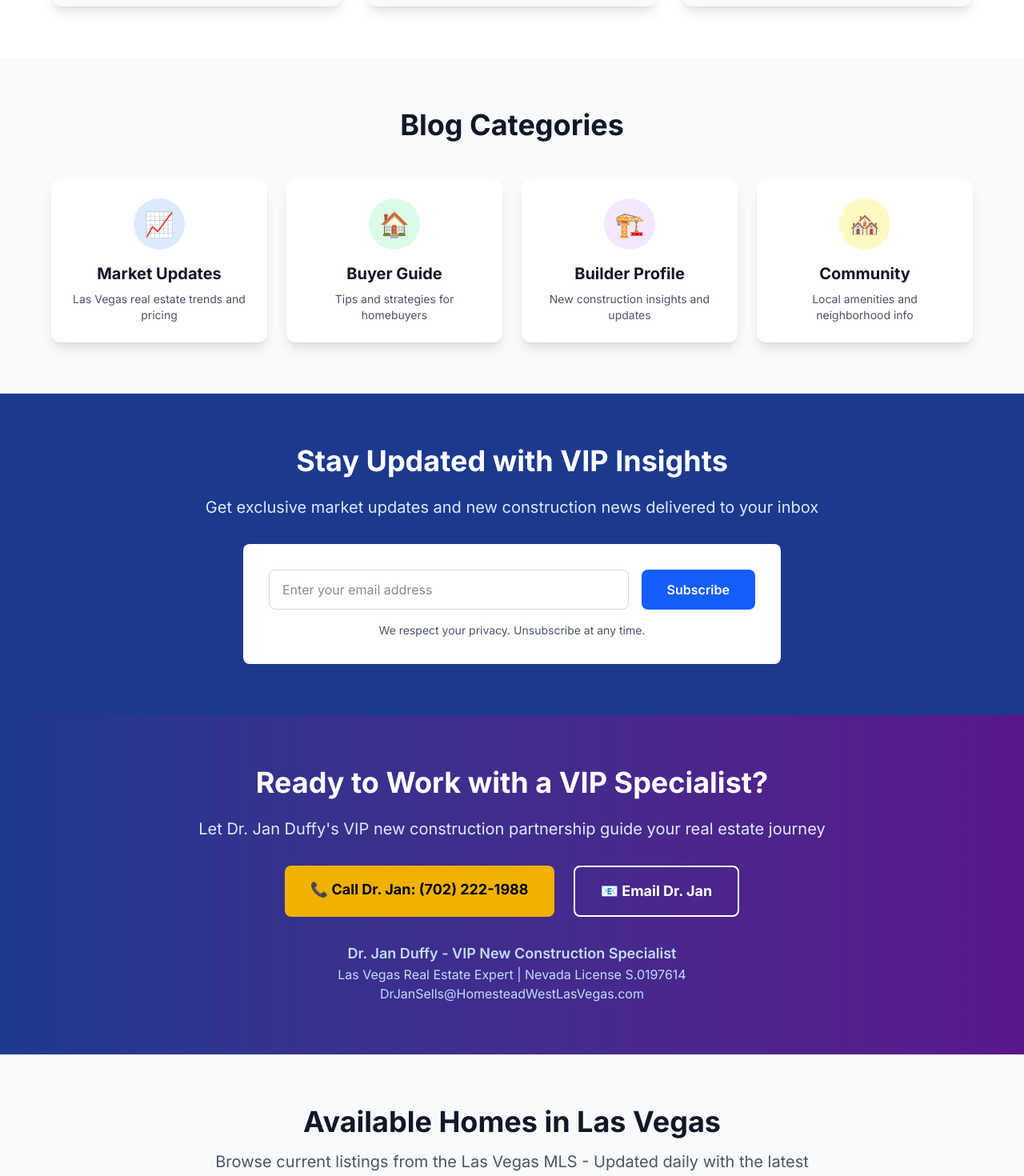
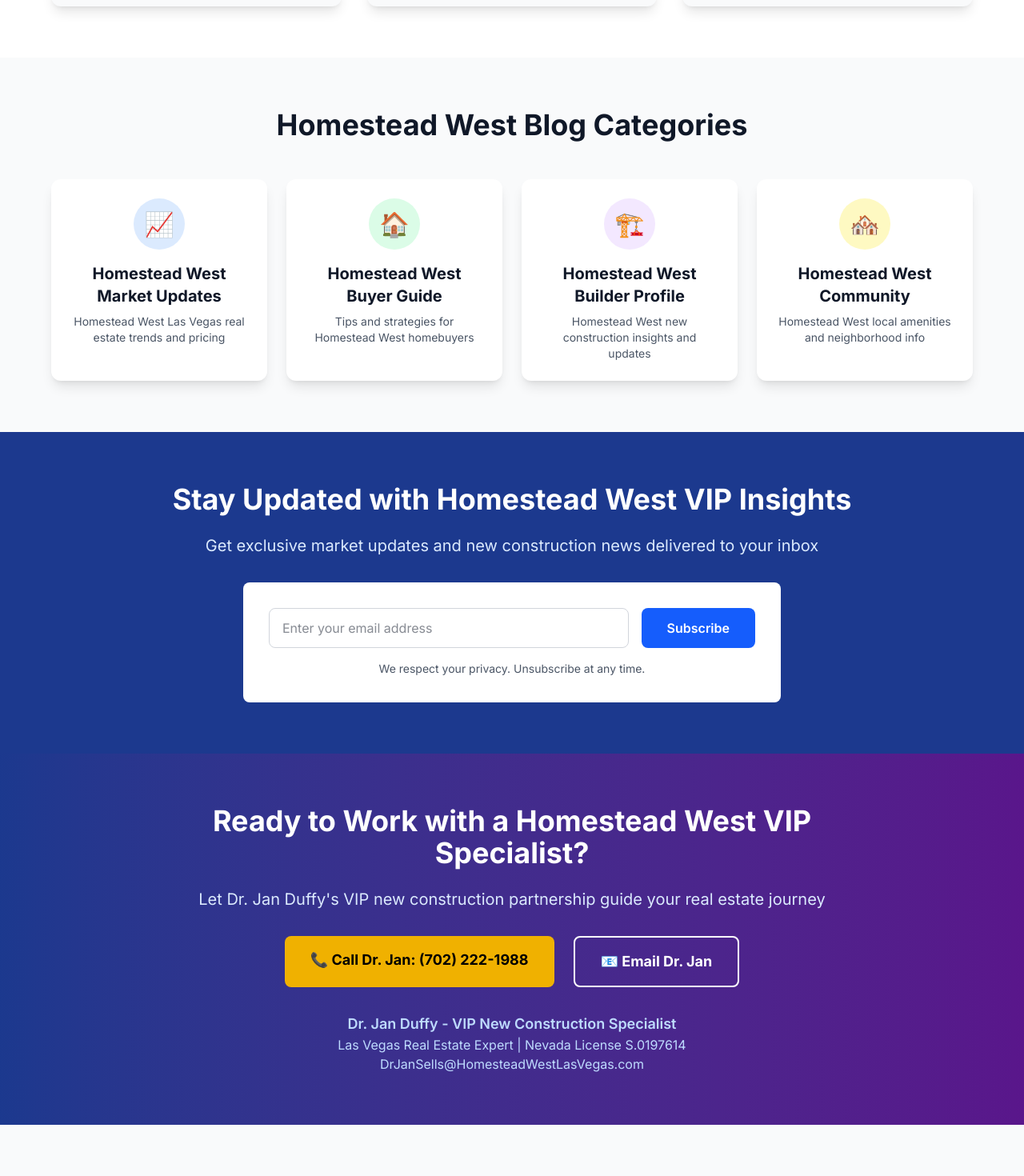
Before and after one commit to DrJanDuffy/homesteadwestlasvegas, a Next.js app: page /blog in a window 1280 px wide. Shown: the part 2200-3670 px from the top of the page at 80% size. Built offline with nearby package versions, Linux system fonts and the light colour scheme; no server answers.

Commit message:
Complete remaining pages H1/H2/H3 updates with Homestead West variations

```diff
--- a/app/appointment/page.tsx
+++ b/app/appointment/page.tsx
@@ -44,8 +44,8 @@ export default function AppointmentPage() {
         {/* Header */}
         <header className="bg-blue-900 text-white py-8">
           <div className="container mx-auto px-4">
-            <h1 className="text-4xl font-bold mb-4">Schedule Your Appointment</h1>
-            <p className="text-xl">Book a consultation with Dr. Jan Duffy</p>
+            <h1 className="text-4xl font-bold mb-4">Schedule Your Homestead West Appointment</h1>
+            <p className="text-xl">Book a consultation with Dr. Jan Duffy for Homestead West</p>
           </div>
         </header>
 
@@ -54,10 +54,10 @@ export default function AppointmentPage() {
           <div className="container mx-auto px-4 max-w-4xl">
             <div className="grid md:grid-cols-2 gap-12">
               <div>
-                <h2 className="text-3xl font-bold mb-6">Book Your Consultation</h2>
+                <h2 className="text-3xl font-bold mb-6">Book Your Homestead West Consultation</h2>
                 <p className="text-lg mb-8">
-                  Schedule a personalized consultation with Dr. Jan Duffy to discuss your real estate needs.
-                  We offer flexible scheduling to accommodate your busy lifestyle.
+                  Schedule a personalized Homestead West consultation with Dr. Jan Duffy to discuss your Homestead West real estate needs.
+                  We offer flexible scheduling to accommodate your busy lifestyle for Homestead West buyers.
                 </p>
 
                 <div className="space-y-6">
@@ -66,8 +66,8 @@ export default function AppointmentPage() {
                       <span className="text-white text-sm">✓</span>
                     </div>
                     <div>
-                      <h3 className="font-semibold">Free Initial Consultation</h3>
-                      <p>No obligation, expert advice on your real estate goals</p>
+                      <h3 className="font-semibold">Free Initial Homestead West Consultation</h3>
+                      <p>No obligation, expert advice on your Homestead West real estate goals</p>
                     </div>
                   </div>
 
@@ -76,8 +76,8 @@ export default function AppointmentPage() {
                       <span className="text-white text-sm">✓</span>
                     </div>
                     <div>
-                      <h3 className="font-semibold">Flexible Scheduling</h3>
-                      <p>Available evenings and weekends by appointment</p>
+                      <h3 className="font-semibold">Flexible Homestead West Scheduling</h3>
+                      <p>Available evenings and weekends by appointment for Homestead West</p>
                     </div>
                   </div>
 
@@ -86,8 +86,8 @@ export default function AppointmentPage() {
                       <span className="text-white text-sm">✓</span>
                     </div>
                     <div>
-                      <h3 className="font-semibold">Multiple Options</h3>
-                      <p>In-person, phone, or video consultations available</p>
+                      <h3 className="font-semibold">Multiple Homestead West Options</h3>
+                      <p>In-person, phone, or video consultations available for Homestead West</p>
                     </div>
                   </div>
                 </div>
@@ -224,7 +224,7 @@ export default function AppointmentPage() {
         {/* Contact Information */}
         <section className="py-16 bg-gray-50">
           <div className="container mx-auto px-4 text-center">
-            <h2 className="text-3xl font-bold mb-6">Prefer to Call?</h2>
+            <h2 className="text-3xl font-bold mb-6">Prefer to Call for Homestead West?</h2>
             <p className="text-lg mb-8">You can also reach us directly for immediate assistance</p>
             <div className="flex flex-col sm:flex-row gap-6 justify-center items-center">
               <a
@@ -249,7 +249,7 @@ export default function AppointmentPage() {
         <section className="py-16 bg-gray-50">
           <div className="container mx-auto px-4">
             <h2 className="text-4xl font-bold text-center mb-4 text-gray-900">
-              Available Homes in Las Vegas
+              Available Homestead West Homes and Las Vegas MLS Listings
             </h2>
             <p className="text-xl text-center text-gray-600 mb-12 max-w-3xl mx-auto">
               Browse current listings from the Las Vegas MLS - Updated daily with the latest properties
--- a/app/blog/page.tsx
+++ b/app/blog/page.tsx
@@ -234,39 +234,39 @@ export default function BlogPage() {
         <section className="py-16 bg-gray-50">
           <div className="container mx-auto px-4">
             <div className="max-w-6xl mx-auto">
-              <h2 className="text-4xl font-bold text-center mb-12 text-gray-900">Blog Categories</h2>
+              <h2 className="text-4xl font-bold text-center mb-12 text-gray-900">Homestead West Blog Categories</h2>
 
               <div className="grid md:grid-cols-2 lg:grid-cols-4 gap-6">
                 <div className="bg-white p-6 rounded-xl shadow-lg text-center">
                   <div className="w-16 h-16 bg-blue-100 rounded-full flex items-center justify-center mx-auto mb-4">
                     <span className="text-3xl">📈</span>
                   </div>
-                  <h3 className="text-xl font-bold mb-2 text-gray-900">Market Updates</h3>
-                  <p className="text-gray-600 text-sm">Las Vegas real estate trends and pricing</p>
+                  <h3 className="text-xl font-bold mb-2 text-gray-900">Homestead West Market Updates</h3>
+                  <p className="text-gray-600 text-sm">Homestead West Las Vegas real estate trends and pricing</p>
                 </div>
 
                 <div className="bg-white p-6 rounded-xl shadow-lg text-center">
                   <div className="w-16 h-16 bg-green-100 rounded-full flex items-center justify-center mx-auto mb-4">
                     <span className="text-3xl">🏠</span>
                   </div>
-                  <h3 className="text-xl font-bold mb-2 text-gray-900">Buyer Guide</h3>
-                  <p className="text-gray-600 text-sm">Tips and strategies for homebuyers</p>
+                  <h3 className="text-xl font-bold mb-2 text-gray-900">Homestead West Buyer Guide</h3>
+                  <p className="text-gray-600 text-sm">Tips and strategies for Homestead West homebuyers</p>
                 </div>
 
                 <div className="bg-white p-6 rounded-xl shadow-lg text-center">
                   <div className="w-16 h-16 bg-purple-100 rounded-full flex items-center justify-center mx-auto mb-4">
                     <span className="text-3xl">🏗️</span>
                   </div>
-                  <h3 className="text-xl font-bold mb-2 text-gray-900">Builder Profile</h3>
-                  <p className="text-gray-600 text-sm">New construction insights and updates</p>
+                  <h3 className="text-xl font-bold mb-2 text-gray-900">Homestead West Builder Profile</h3>
+                  <p className="text-gray-600 text-sm">Homestead West new construction insights and updates</p>
                 </div>
 
                 <div className="bg-white p-6 rounded-xl shadow-lg text-center">
                   <div className="w-16 h-16 bg-yellow-100 rounded-full flex items-center justify-center mx-auto mb-4">
                     <span className="text-3xl">🏘️</span>
                   </div>
-                  <h3 className="text-xl font-bold mb-2 text-gray-900">Community</h3>
-                  <p className="text-gray-600 text-sm">Local amenities and neighborhood info</p>
+                  <h3 className="text-xl font-bold mb-2 text-gray-900">Homestead West Community</h3>
+                  <p className="text-gray-600 text-sm">Homestead West local amenities and neighborhood info</p>
                 </div>
               </div>
             </div>
@@ -277,7 +277,7 @@ export default function BlogPage() {
         <section className="py-16 bg-blue-900 text-white">
           <div className="container mx-auto px-4">
             <div className="max-w-4xl mx-auto text-center">
-              <h2 className="text-4xl font-bold mb-6">Stay Updated with VIP Insights</h2>
+              <h2 className="text-4xl font-bold mb-6">Stay Updated with Homestead West VIP Insights</h2>
               <p className="text-xl mb-8 text-blue-100">
                 Get exclusive market updates and new construction news delivered to your inbox
               </p>
@@ -308,7 +308,7 @@ export default function BlogPage() {
         <section className="py-16 bg-gradient-to-r from-blue-900 to-purple-900 text-white">
           <div className="container mx-auto px-4">
             <div className="max-w-4xl mx-auto text-center">
-              <h2 className="text-4xl font-bold mb-6">Ready to Work with a VIP Specialist?</h2>
+              <h2 className="text-4xl font-bold mb-6">Ready to Work with a Homestead West VIP Specialist?</h2>
               <p className="text-xl mb-8 text-blue-100">
                 Let Dr. Jan Duffy's VIP new construction partnership guide your real estate journey
               </p>
@@ -341,7 +341,7 @@ export default function BlogPage() {
         <section className="py-16 bg-gray-50">
           <div className="container mx-auto px-4">
             <h2 className="text-4xl font-bold text-center mb-4 text-gray-900">
-              Available Homes in Las Vegas
+              Available Homestead West Homes and Las Vegas MLS Listings
             </h2>
             <p className="text-xl text-center text-gray-600 mb-12 max-w-3xl mx-auto">
               Browse current listings from the Las Vegas MLS - Updated daily with the latest properties
--- a/app/buyers-guide/page.tsx
+++ b/app/buyers-guide/page.tsx
@@ -365,14 +365,14 @@ export default function BuyersGuidePage() {
         <section className="py-16 bg-gray-50">
           <div className="container mx-auto px-4">
             <div className="max-w-6xl mx-auto">
-              <h2 className="text-4xl font-bold text-center mb-12 text-gray-900">Typical Timeline</h2>
+              <h2 className="text-4xl font-bold text-center mb-12 text-gray-900">Homestead West Typical Timeline</h2>
 
               <div className="grid md:grid-cols-3 gap-8">
                 <div className="bg-white p-6 rounded-xl shadow-lg text-center">
                   <div className="w-16 h-16 bg-blue-100 rounded-full flex items-center justify-center mx-auto mb-4">
                     <span className="text-3xl">📅</span>
                   </div>
-                  <h3 className="text-xl font-bold mb-3 text-gray-900">Pre-Construction</h3>
+                  <h3 className="text-xl font-bold mb-3 text-gray-900">Homestead West Pre-Construction</h3>
                   <p className="text-gray-700 mb-2">Steps 1-6</p>
                   <p className="text-sm text-gray-600">2-4 weeks</p>
                 </div>
@@ -381,7 +381,7 @@ export default function BuyersGuidePage() {
                   <div className="w-16 h-16 bg-green-100 rounded-full flex items-center justify-center mx-auto mb-4">
                     <span className="text-3xl">🏗️</span>
                   </div>
-                  <h3 className="text-xl font-bold mb-3 text-gray-900">Construction</h3>
+                  <h3 className="text-xl font-bold mb-3 text-gray-900">Homestead West Construction</h3>
                   <p className="text-gray-700 mb-2">Steps 7-8</p>
                   <p className="text-sm text-gray-600">4-6 months</p>
                 </div>
@@ -390,7 +390,7 @@ export default function BuyersGuidePage() {
                   <div className="w-16 h-16 bg-purple-100 rounded-full flex items-center justify-center mx-auto mb-4">
                     <span className="text-3xl">🏠</span>
                   </div>
-                  <h3 className="text-xl font-bold mb-3 text-gray-900">Closing</h3>
+                  <h3 className="text-xl font-bold mb-3 text-gray-900">Homestead West Closing</h3>
                   <p className="text-gray-700 mb-2">Step 9</p>
                   <p className="text-sm text-gray-600">1-2 weeks</p>
                 </div>
@@ -403,7 +403,7 @@ export default function BuyersGuidePage() {
         <section className="py-16 bg-gradient-to-r from-blue-900 to-purple-900 text-white">
           <div className="container mx-auto px-4">
             <div className="max-w-4xl mx-auto text-center">
-              <h2 className="text-4xl font-bold mb-6">Ready to Start Your New Construction Journey?</h2>
+              <h2 className="text-4xl font-bold mb-6">Ready to Start Your Homestead West New Construction Journey?</h2>
               <p className="text-xl mb-8 text-blue-100">
                 Let Dr. Jan Duffy's VIP new construction partnership guide you through every step
               </p>
@@ -436,7 +436,7 @@ export default function BuyersGuidePage() {
         <section className="py-16 bg-gray-50">
           <div className="container mx-auto px-4">
             <h2 className="text-4xl font-bold text-center mb-4 text-gray-900">
-              Available Homes in Las Vegas
+              Available Homestead West Homes and Las Vegas MLS Listings
             </h2>
             <p className="text-xl text-center text-gray-600 mb-12 max-w-3xl mx-auto">
               Browse current listings from the Las Vegas MLS - Updated daily with the latest properties
--- a/app/floor-plans/page.tsx
+++ b/app/floor-plans/page.tsx
@@ -59,8 +59,8 @@ export default function FloorPlansPage() {
         {/* Header */}
         <header className="bg-blue-900 text-white py-12">
           <div className="container mx-auto px-4">
-            <h1 className="text-5xl font-bold mb-4">Available Homes</h1>
-            <p className="text-xl text-blue-100">Las Vegas MLS Listings - Updated Daily</p>
+            <h1 className="text-5xl font-bold mb-4">Available Homestead West Homes</h1>
+            <p className="text-xl text-blue-100">Homestead West Las Vegas MLS Listings - Updated Daily</p>
             <p className="text-lg text-blue-200 mt-2">5592 N Dapple Gray Rd, Las Vegas, NV 89149</p>
           </div>
         </header>
@@ -70,7 +70,7 @@ export default function FloorPlansPage() {
           <div className="container mx-auto px-4">
             <div className="max-w-7xl mx-auto">
               <h2 className="text-4xl font-bold text-center mb-4 text-gray-900">
-                Available Homes in Las Vegas
+                Available Homestead West Homes and Las Vegas MLS Listings
               </h2>
               <p className="text-xl text-center text-gray-600 mb-12 max-w-3xl mx-auto">
                 Browse current listings from the Las Vegas MLS - Updated daily with the latest properties
@@ -85,9 +85,9 @@ export default function FloorPlansPage() {
         <section className="py-16 bg-white">
           <div className="container mx-auto px-4">
             <div className="max-w-4xl mx-auto text-center bg-blue-900 text-white py-12 rounded-lg">
-              <h3 className="text-3xl font-bold mb-4">Ready to Find Your Dream Home?</h3>
+              <h3 className="text-3xl font-bold mb-4">Ready to Find Your Homestead West Dream Home?</h3>
               <p className="text-xl mb-8 text-blue-100">
-                Contact Dr. Jan Duffy for expert guidance on your Las Vegas home search
+                Contact Dr. Jan Duffy for expert guidance on your Homestead West Las Vegas home search
               </p>
               <div className="flex flex-col sm:flex-row gap-4 justify-center">
                 <a
--- a/app/location/las-vegas-office/page.tsx
+++ b/app/location/las-vegas-office/page.tsx
@@ -60,7 +60,7 @@ export default function LasVegasOfficePage() {
         {/* Header */}
         <header className="bg-blue-900 text-white py-8">
           <div className="container mx-auto px-4">
-            <h1 className="text-4xl font-bold mb-4">Las Vegas Real Estate Office</h1>
+            <h1 className="text-4xl font-bold mb-4">Homestead West Las Vegas Real Estate Office</h1>
             <p className="text-xl">Homestead West | Homes by Dr Jan Duffy</p>
           </div>
         </header>
@@ -70,14 +70,14 @@ export default function LasVegasOfficePage() {
           <div className="container mx-auto px-4">
             <div className="grid md:grid-cols-2 gap-12">
               <div>
-                <h2 className="text-3xl font-bold mb-6">Visit Our Office</h2>
+                <h2 className="text-3xl font-bold mb-6">Visit Our Homestead West Office</h2>
                 <div className="space-y-4">
                   <div className="flex items-start">
                     <div className="w-6 h-6 bg-blue-600 rounded-full flex items-center justify-center mr-3 mt-1">
                       <span className="text-white text-sm">📍</span>
                     </div>
                     <div>
-                      <h3 className="font-semibold">Address</h3>
+                      <h3 className="font-semibold">Homestead West Address</h3>
                       <p>5592 N Dapple Gray Rd<br />Las Vegas, NV 89149</p>
                     </div>
                   </div>
@@ -87,7 +87,7 @@ export default function LasVegasOfficePage() {
                       <span className="text-white text-sm">📞</span>
                     </div>
                     <div>
-                      <h3 className="font-semibold">Phone</h3>
+                      <h3 className="font-semibold">Homestead West Phone</h3>
                       <p>(702) 222-1988</p>
                     </div>
                   </div>
@@ -97,7 +97,7 @@ export default function LasVegasOfficePage() {
                       <span className="text-white text-sm">✉️</span>
                     </div>
                     <div>
-                      <h3 className="font-semibold">Email</h3>
+                      <h3 className="font-semibold">Homestead West Email</h3>
                       <p>DrJanSells@HomesteadWestLasVegas.com</p>
                     </div>
                   </div>
@@ -107,7 +107,7 @@ export default function LasVegasOfficePage() {
                       <span className="text-white text-sm">🕒</span>
                     </div>
                     <div>
-                      <h3 className="font-semibold">Office Hours</h3>
+                      <h3 className="font-semibold">Homestead West Office Hours</h3>
                       <p>Monday-Friday: 9:00 AM - 6:00 PM<br />
                       Saturday: 10:00 AM - 4:00 PM<br />
                       Sunday: Closed</p>
@@ -117,7 +117,7 @@ export default function LasVegasOfficePage() {
               </div>
 
               <div>
-                <h2 className="text-3xl font-bold mb-6">Get Directions</h2>
+                <h2 className="text-3xl font-bold mb-6">Get Directions to Homestead West</h2>
                 <div className="bg-gray-200 h-64 rounded-lg flex items-center justify-center mb-6">
                   <iframe
                     src="https://www.google.com/maps/embed?pb=!1m18!1m12!1m3!1d3221.5!2d-115.1398!3d36.1699!2m3!1f0!2f0!3f0!3m2!1i1024!2i768!4f13.1!3m3!1m2!1s0x0%3A0x0!2zMzbCsDEwJzExLjYiTiAxMTXCsDA4JzIzLjMiVw!5e0!3m2!1sen!2sus!4v1234567890123!5m2!1sen!2sus"
@@ -146,19 +146,19 @@ export default function LasVegasOfficePage() {
         {/* Services Offered */}
         <section className="py-16">
           <div className="container mx-auto px-4">
-            <h2 className="text-3xl font-bold text-center mb-12">Services at This Location</h2>
+            <h2 className="text-3xl font-bold text-center mb-12">Homestead West Services at This Location</h2>
             <div className="grid md:grid-cols-3 gap-8">
               <div className="text-center p-6 border rounded-lg">
-                <h3 className="text-xl font-semibold mb-4">Real Estate Sales</h3>
-                <p>Buying and selling residential and commercial properties in Northwest Las Vegas</p>
+                <h3 className="text-xl font-semibold mb-4">Homestead West Real Estate Sales</h3>
+                <p>Buying and selling residential and commercial Homestead West properties in Northwest Las Vegas</p>
               </div>
               <div className="text-center p-6 border rounded-lg">
-                <h3 className="text-xl font-semibold mb-4">Property Management</h3>
-                <p>Professional property management services for Las Vegas area properties</p>
+                <h3 className="text-xl font-semibold mb-4">Homestead West Property Management</h3>
+                <p>Professional Homestead West property management services for Las Vegas area properties</p>
               </div>
               <div className="text-center p-6 border rounded-lg">
-                <h3 className="text-xl font-semibold mb-4">Investment Consulting</h3>
-                <p>Real estate investment advice and consultation services</p>
+                <h3 className="text-xl font-semibold mb-4">Homestead West Investment Consulting</h3>
+                <p>Homestead West real estate investment advice and consultation services</p>
               </div>
             </div>
           </div>
@@ -167,8 +167,8 @@ export default function LasVegasOfficePage() {
         {/* CTA Section */}
         <section className="py-16 bg-blue-900 text-white">
           <div className="container mx-auto px-4 text-center">
-            <h2 className="text-3xl font-bold mb-6">Ready to Work With Us?</h2>
-            <p className="text-xl mb-8">Contact Dr. Jan Duffy for expert real estate services in Las Vegas</p>
+            <h2 className="text-3xl font-bold mb-6">Ready to Work With Us for Homestead West?</h2>
+            <p className="text-xl mb-8">Contact Dr. Jan Duffy for expert Homestead West real estate services in Las Vegas</p>
             <div className="flex flex-col sm:flex-row gap-4 justify-center">
               <a
                 href="/contact"
@@ -190,7 +190,7 @@ export default function LasVegasOfficePage() {
         <section className="py-16 bg-gray-50">
           <div className="container mx-auto px-4">
             <h2 className="text-4xl font-bold text-center mb-4 text-gray-900">
-              Available Homes in Las Vegas
+              Available Homestead West Homes and Las Vegas MLS Listings
             </h2>
             <p className="text-xl text-center text-gray-600 mb-12 max-w-3xl mx-auto">
               Browse current listings from the Las Vegas MLS - Updated daily with the latest properties
```
